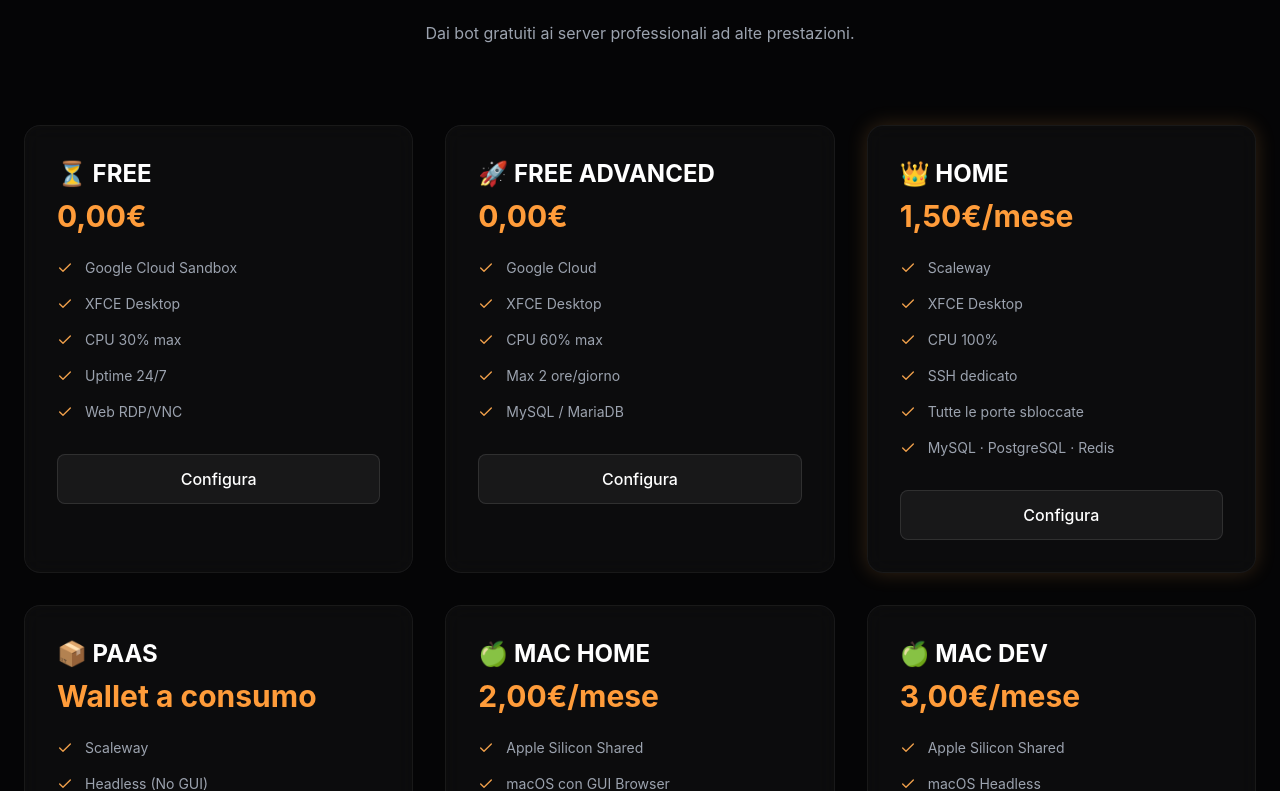
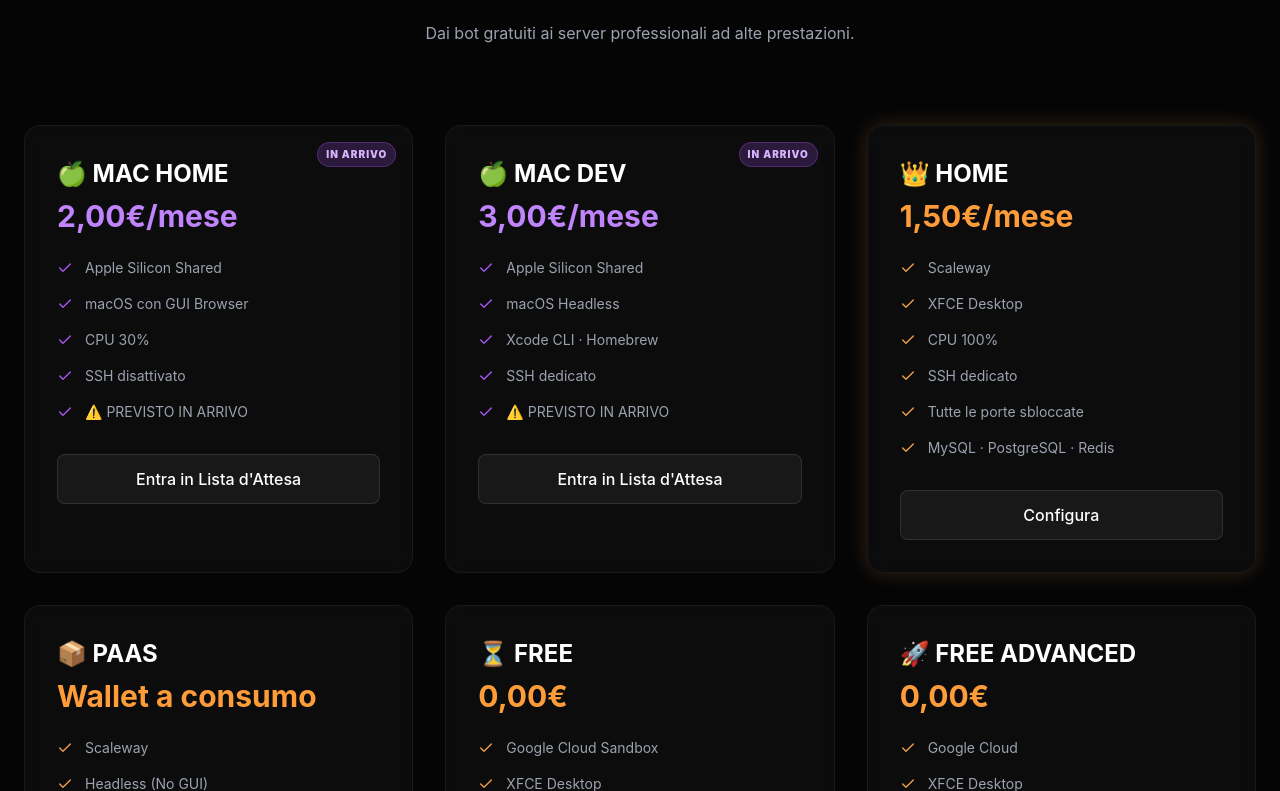
Before and after one commit to amogaddyofficial/amogaddy-s_VPS, a React (Vite) app: page / in a window 1280 px wide. Shown: the part 1669-2460 px from the top of the page. Built offline with nearby package versions, Linux system fonts and the light colour scheme.

Commit message:
feat: porta piani Mac in primo piano nella griglia con badge e colori viola

```diff
--- a/src/pages/LandingPage.jsx
+++ b/src/pages/LandingPage.jsx
@@ -4,12 +4,12 @@
 
 const LandingPage = ({ onEnter }) => {
   const plans = [
+    { name: '🍏 MAC HOME', price: '2,00€/mese', features: ['Apple Silicon Shared', 'macOS con GUI Browser', 'CPU 30%', 'SSH disattivato', '⚠️ PREVISTO IN ARRIVO'], color: 'border-purple-500/50', badge: 'In Arrivo' },
+    { name: '🍏 MAC DEV', price: '3,00€/mese', features: ['Apple Silicon Shared', 'macOS Headless', 'Xcode CLI · Homebrew', 'SSH dedicato', '⚠️ PREVISTO IN ARRIVO'], color: 'border-purple-500/50', badge: 'In Arrivo' },
+    { name: '👑 HOME', price: '1,50€/mese', features: ['Scaleway', 'XFCE Desktop', 'CPU 100%', 'SSH dedicato', 'Tutte le porte sbloccate', 'MySQL · PostgreSQL · Redis'], color: 'border-jupiter-500/50 jupiter-glow' },
+    { name: '📦 PAAS', price: 'Wallet a consumo', features: ['Scaleway', 'Headless (No GUI)', 'CPU 100%', 'Docker · Node · Python · Go', 'Sleep mode automatico'], color: 'border-blue-500/30' },
     { name: '⏳ FREE', price: '0,00€', features: ['Google Cloud Sandbox', 'XFCE Desktop', 'CPU 30% max', 'Uptime 24/7', 'Web RDP/VNC'], color: 'border-white/10' },
     { name: '🚀 FREE ADVANCED', price: '0,00€', features: ['Google Cloud', 'XFCE Desktop', 'CPU 60% max', 'Max 2 ore/giorno', 'MySQL / MariaDB'], color: 'border-white/10' },
-    { name: '👑 HOME', price: '1,50€/mese', features: ['Scaleway', 'XFCE Desktop', 'CPU 100%', 'SSH dedicato', 'Tutte le porte sbloccate', 'MySQL · PostgreSQL · Redis'], color: 'border-jupiter-500/50 jupiter-glow' },
-    { name: '📦 PAAS', price: 'Wallet a consumo', features: ['Scaleway', 'Headless (No GUI)', 'CPU 100%', 'Docker · Node · Python · Go', 'Sleep mode automatico'], color: 'border-blue-500/30' },
-    { name: '🍏 MAC HOME', price: '2,00€/mese', features: ['Apple Silicon Shared', 'macOS con GUI Browser', 'CPU 30%', 'SSH disattivato', '⚠️ PREVISTO IN ARRIVO'], color: 'border-purple-500/20' },
-    { name: '🍏 MAC DEV', price: '3,00€/mese', features: ['Apple Silicon Shared', 'macOS Headless', 'Xcode CLI · Homebrew', 'SSH dedicato', '⚠️ PREVISTO IN ARRIVO'], color: 'border-purple-500/20' },
   ];
 
   return (
@@ -138,18 +138,23 @@
 
         <div className="grid grid-cols-1 md:grid-cols-2 lg:grid-cols-3 gap-8">
           {plans.map((plan, i) => (
-            <Card key={i} className={`p-8 hover:bg-white/[0.05] transition-all border ${plan.color}`}>
+            <Card key={i} className={`p-8 hover:bg-white/[0.05] transition-all border relative ${plan.color}`}>
+              {plan.badge && (
+                <span className="absolute top-4 right-4 text-[10px] font-black uppercase tracking-widest bg-purple-500/20 text-purple-300 border border-purple-500/30 px-2 py-1 rounded-full">
+                  {plan.badge}
+                </span>
+              )}
               <h3 className="text-2xl font-bold mb-2">{plan.name}</h3>
-              <div className="text-3xl font-bold text-jupiter-400 mb-6">{plan.price}</div>
+              <div className={`text-3xl font-bold mb-6 ${plan.badge ? 'text-purple-400' : 'text-jupiter-400'}`}>{plan.price}</div>
               <ul className="space-y-4 mb-8">
                 {plan.features.map((f, j) => (
                   <li key={j} className="flex items-center gap-3 text-gray-400 text-sm">
-                    <Check size={16} className="text-jupiter-500 shrink-0" />
+                    <Check size={16} className={`shrink-0 ${plan.badge ? 'text-purple-500' : 'text-jupiter-500'}`} />
                     {f}
                   </li>
                 ))}
               </ul>
-              <Button variant="secondary" className="w-full py-3" onClick={onEnter}>Configura</Button>
+              <Button variant="secondary" className="w-full py-3" onClick={onEnter}>{plan.badge ? 'Entra in Lista d\'Attesa' : 'Configura'}</Button>
             </Card>
           ))}
         </div>
```
